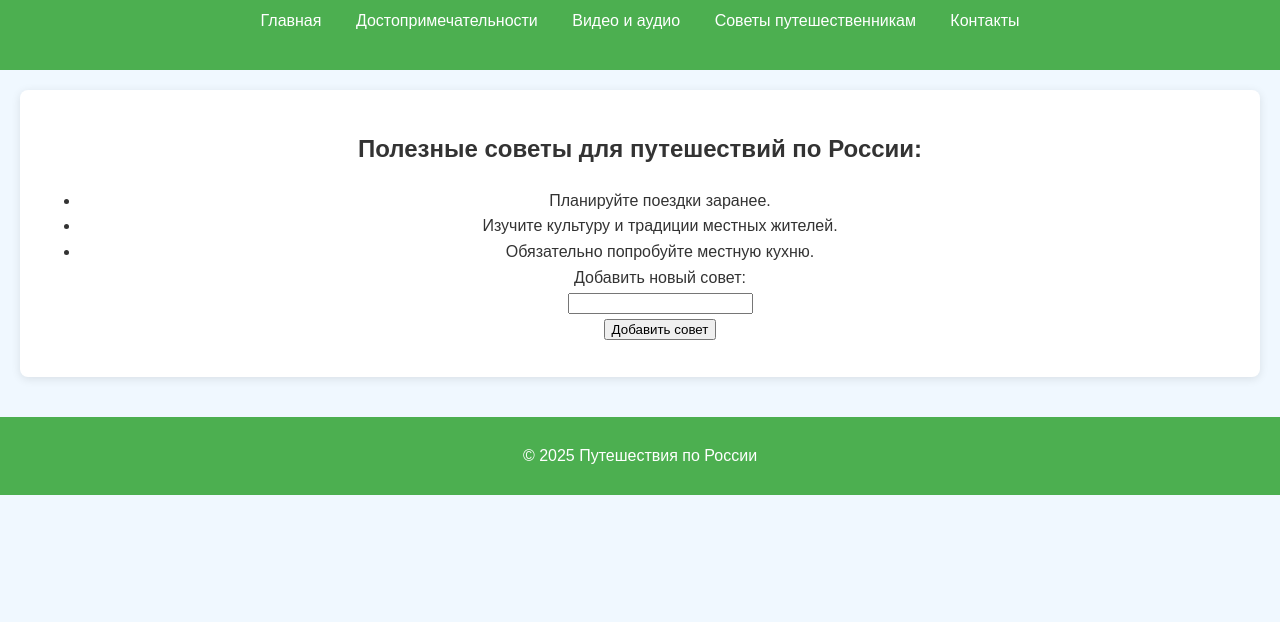
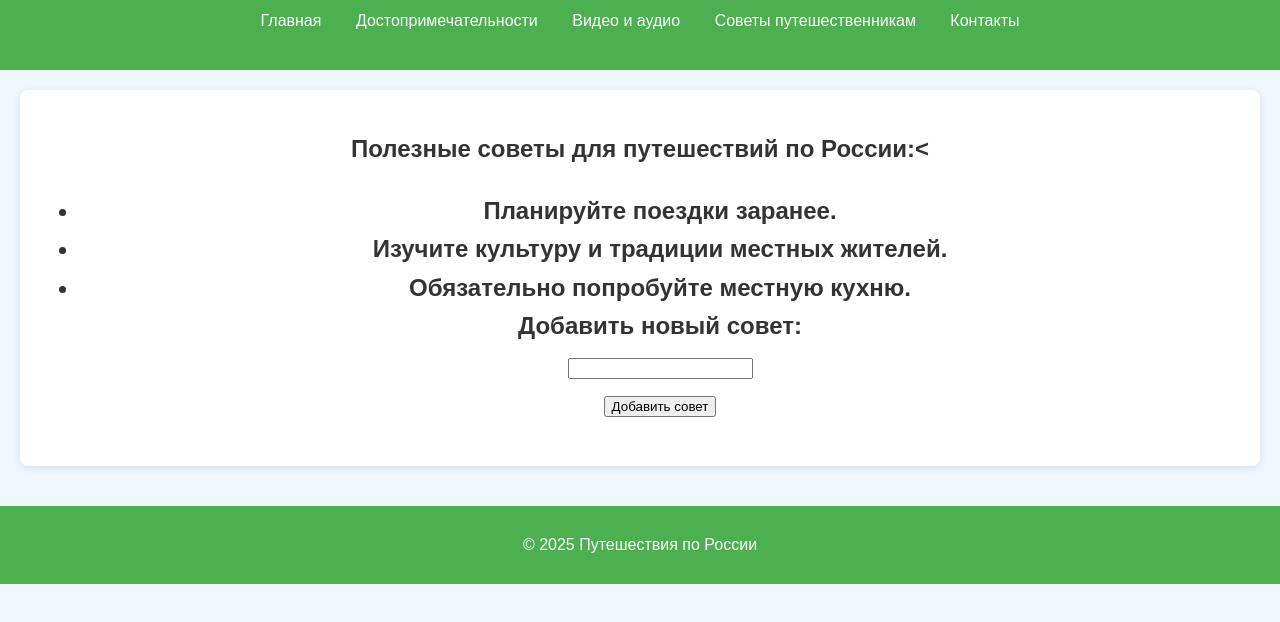
Before and after one commit to MaksimDym/ITMO.JS_CSS3_HTML5_Labs, a plain HTML site: page Control_Task/tips.html in a window 1280 px wide. Shown: the part 106-728 px from the top of the page. Drawn offline with Linux system fonts and the light colour scheme.

Commit message:
Update tips.html

```diff
--- a/Control_Task/tips.html
+++ b/Control_Task/tips.html
@@ -22,14 +22,12 @@
 
     <main>
         <section id="tipsSection">
-            <h2>Полезные советы для путешествий по России:</h2>
-
-            <!-- Список советов -->
+            <h2>Полезные советы для путешествий по России:<
             <ul class="tips-list">
                 <li>Планируйте поездки заранее.</li>
                 <li>Изучите культуру и традиции местных жителей.</li>
                 <li>Обязательно попробуйте местную кухню.</li>
-                <!-- Добавление новых советов через форму -->
+
                 <form id="tipForm">
                     <label for="newTip">Добавить новый совет:</label><br>
                     <input type="text" id="newTip" required><br>
```
